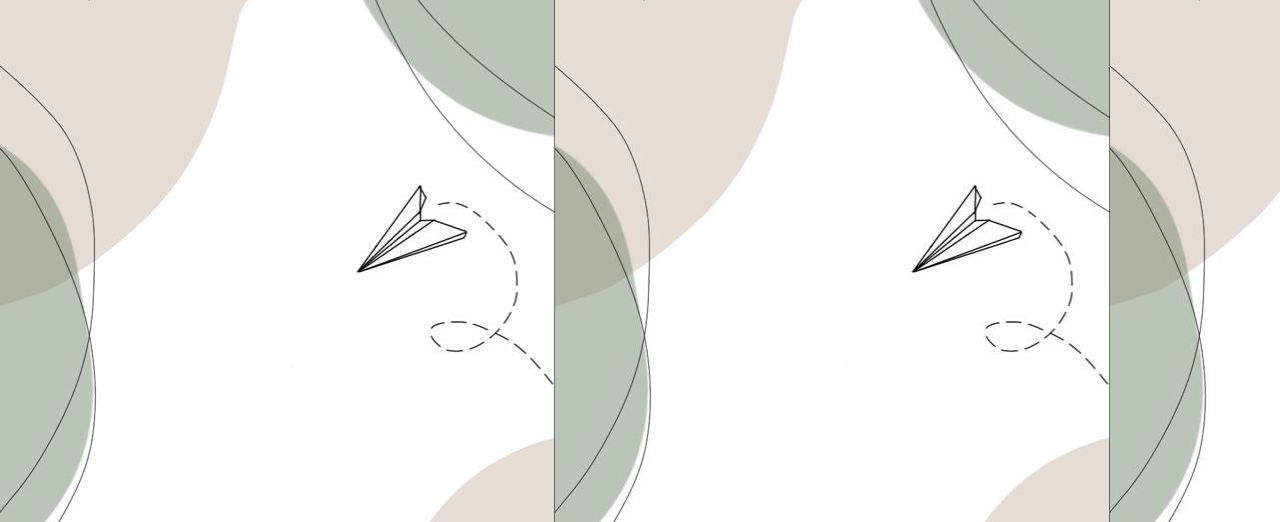
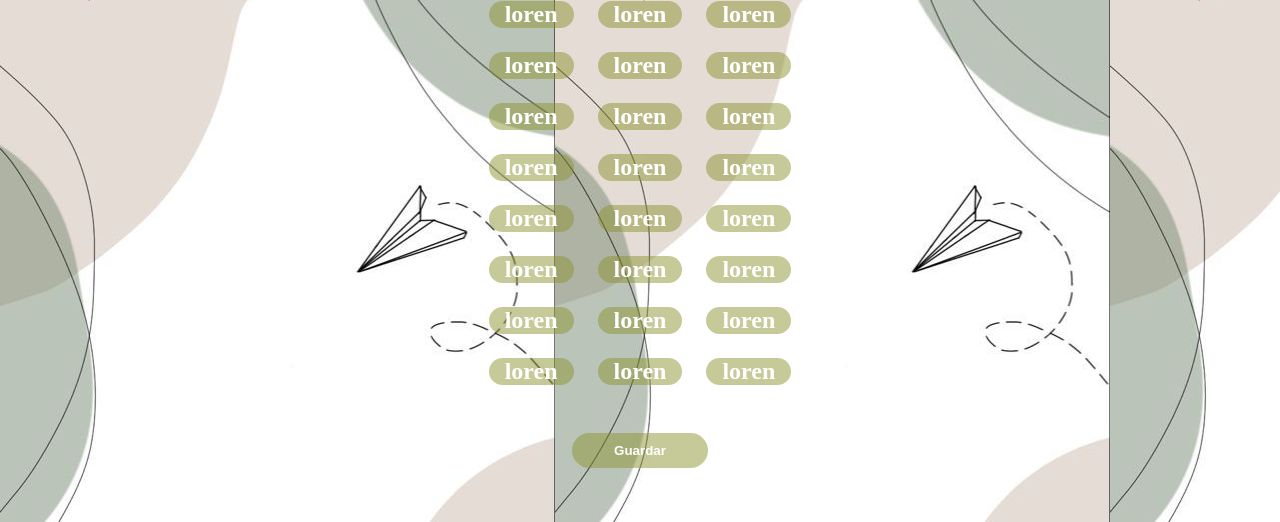
Before and after one commit to DuvanObando/PlanetProtector, a plain HTML site: page src/html/Preferencias.html in a window 1280 px wide. Shown: the part 278-800 px from the top of the page. Drawn offline with nearby package versions, Linux system fonts and the light colour scheme.

Commit message:
preferencias

```diff
--- a/src/css/Preferencias.css
+++ b/src/css/Preferencias.css
@@ -64,3 +64,61 @@ button :hover {
     border-radius: 2rem;
     border-color: transparent;
 }
+
+section {
+    display: flex;
+    flex-direction: column;
+    align-items: center;
+    margin-top: 8rem;
+    gap: 1rem;
+}
+
+.title {
+    color: var(--text-color);
+    font-size: 2rem;
+    font-weight: bold;
+}
+
+.tags {
+    display: grid;
+    grid-template-columns: repeat(3, 8fr);
+    grid-gap: 1.5rem;
+}
+
+.tag {
+    background-color: var(--button-color-alt);
+    color: var(--button-color);
+    font-weight: bold;
+    font-size: 1.5rem;
+    border-radius: 2rem;
+    padding: 0 1rem ;
+}
+
+.tag:hover {
+    background-color: var(--first-color);
+    cursor: pointer;
+    transition: 1s;
+}
+
+.box_btn {
+    display: flex;
+    flex-direction: column;
+    align-items: center;
+    margin-top: 2rem;
+    gap: 2rem;
+}
+
+.btn_Guardar {
+    background-color: var(--button-color-alt);
+    color: var(--button-color);
+    font-weight: bold;
+    padding: 0.5rem 2.5rem 0.5rem 2.5rem;
+    border-radius: 2rem;
+    border-color: transparent;
+}
+
+.btn_Guardar:hover {
+    cursor: pointer;
+    background-color: var(--first-color);
+    transition: 1s;
+}
--- a/src/html/Preferencias.html
+++ b/src/html/Preferencias.html
@@ -3,7 +3,7 @@
 <head>
     <meta charset="UTF-8">
     <meta name="viewport" content="width=device-width, initial-scale=1.0">
-    <title>Document</title>
+    <title>Preferencias</title>
     <link rel="stylesheet" href="../css/Preferencias.css">
     <!-- Links Icon -->
     <script src="https://unpkg.com/boxicons@2.1.4/dist/boxicons.js"></script>
@@ -30,5 +30,46 @@
                 </nav> -->
             </header>
 
+            <section>
+
+                <div class="title">
+                    <h1>Preferencias</h1>
+                </div>
+
+                <div class="tags">
+                    <label class="tag">loren</label>
+                    <label class="tag">loren</label>
+                    <label class="tag">loren</label>
+                    <label class="tag">loren</label>
+                    <label class="tag">loren</label>
+                    <label class="tag">loren</label>
+                    <label class="tag">loren</label>
+                    <label class="tag">loren</label>
+                    <label class="tag">loren</label>
+                    <label class="tag">loren</label>
+                    <label class="tag">loren</label>
+                    <label class="tag">loren</label>
+                    <label class="tag">loren</label>
+                    <label class="tag">loren</label>
+                    <label class="tag">loren</label>
+                    <label class="tag">loren</label>
+                    <label class="tag">loren</label>
+                    <label class="tag">loren</label>
+                    <label class="tag">loren</label>
+                    <label class="tag">loren</label>
+                    <label class="tag">loren</label>
+                    <label class="tag">loren</label>
+                    <label class="tag">loren</label>
+                    <label class="tag">loren</label>
+                </div>
+
+                <div class="box_btn">
+                    <div>
+                        <button class="btn_Guardar">Guardar</button>
+                    </div>
+                </div>
+
+            </section>
+
 </body>
 </html>
```
